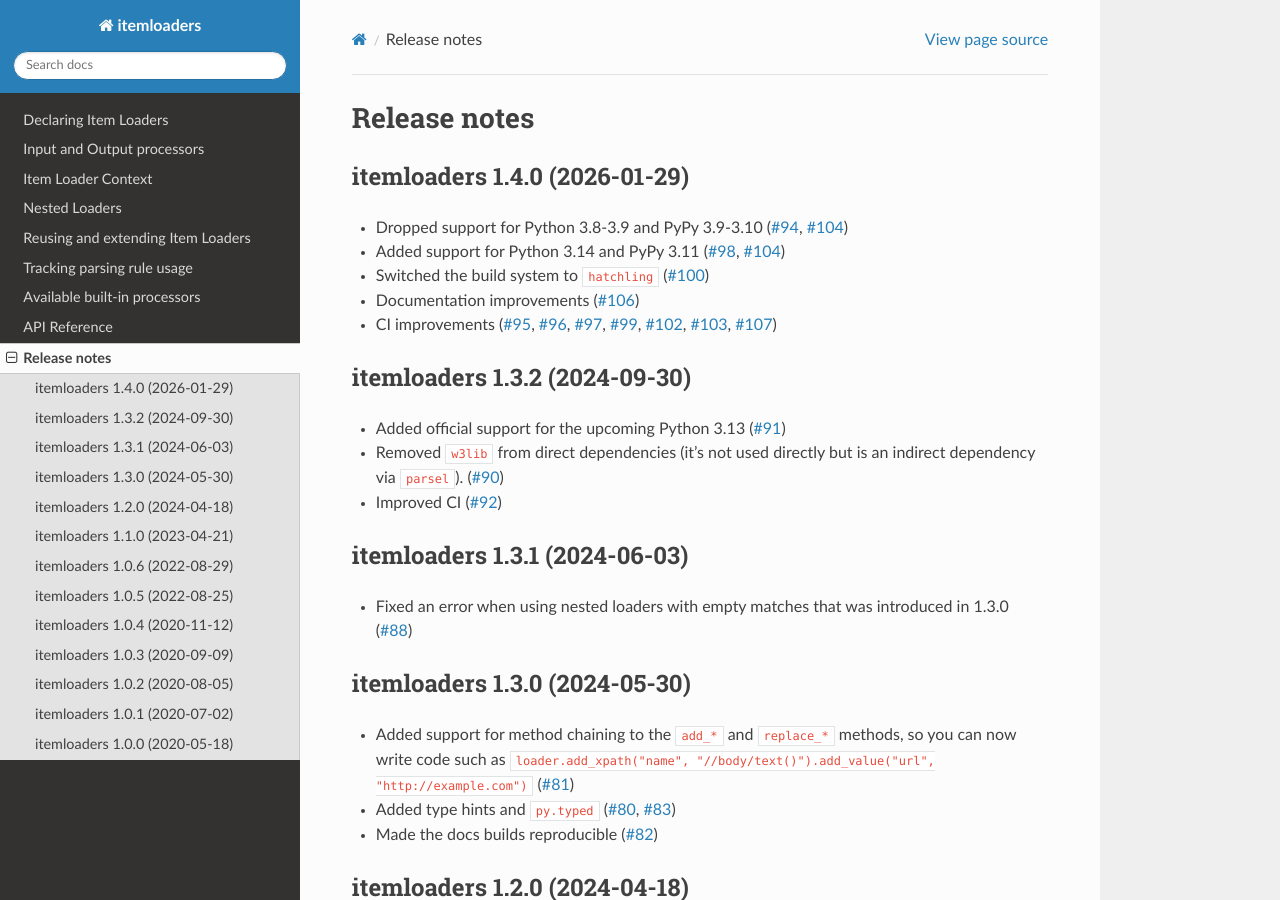
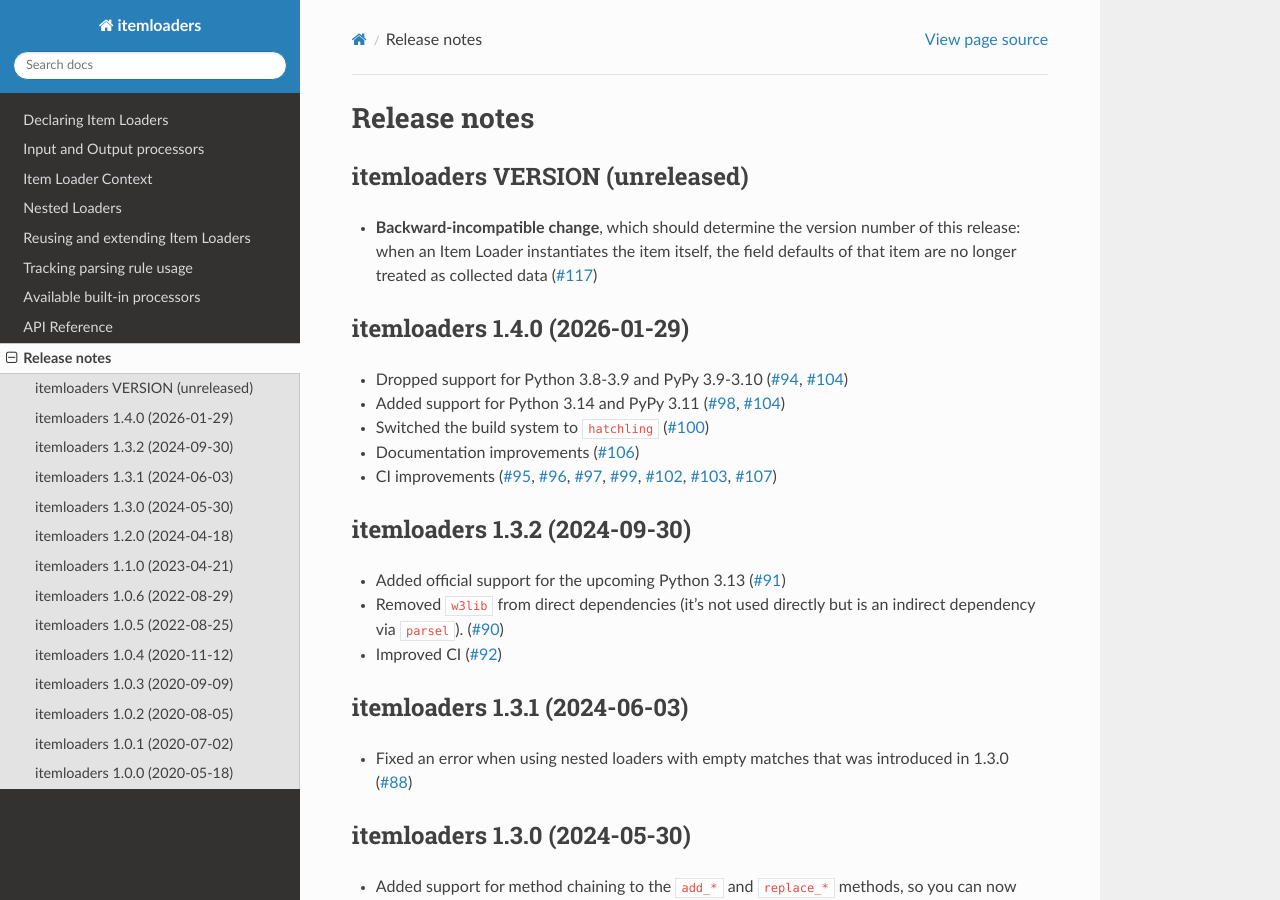
Before and after one commit to scrapy/itemloaders, a Sphinx documentation site: the page built from docs/release-notes.rst, in a window 1280 px wide and 900 px high. Built offline with Sphinx 7.4.7 and the Read the Docs theme 3.1.0, drawn with Linux system fonts in a browser that asks for light colours.

Commit message:
Ignore the field defaults of an item the loader builds itself (#117)

```diff
--- a/docs/index.rst
+++ b/docs/index.rst
@@ -39,6 +39,12 @@ using a proper processing function.
    If an ``item`` argument is passed when creating a loader,
    each of the item's values will be stored as-is if it's already
    an iterable, or wrapped with a list if it's a single value.
+
+   .. versionchanged:: VERSION
+      An Item Loader that instantiates the item itself starts with no
+      collected data. The field defaults of the item class still reach the
+      loaded item, but only for fields that get no data, and without going
+      through :ref:`processors <processors>`.
 
 Here is a typical Item Loader usage::
 
--- a/docs/release-notes.rst
+++ b/docs/release-notes.rst
@@ -4,6 +4,16 @@
 
 Release notes
 =============
+
+.. _release-VERSION:
+
+itemloaders VERSION (unreleased)
+--------------------------------
+
+-   **Backward-incompatible change**, which should determine the version
+    number of this release: when an Item Loader instantiates the item itself,
+    the field defaults of that item are no longer treated as collected data
+    (:gh:`117`)
 
 .. _release-1.4.0:
 
```
Also changed, not shown: itemloaders/__init__.py (+11 -4 lines), 1 other file.
